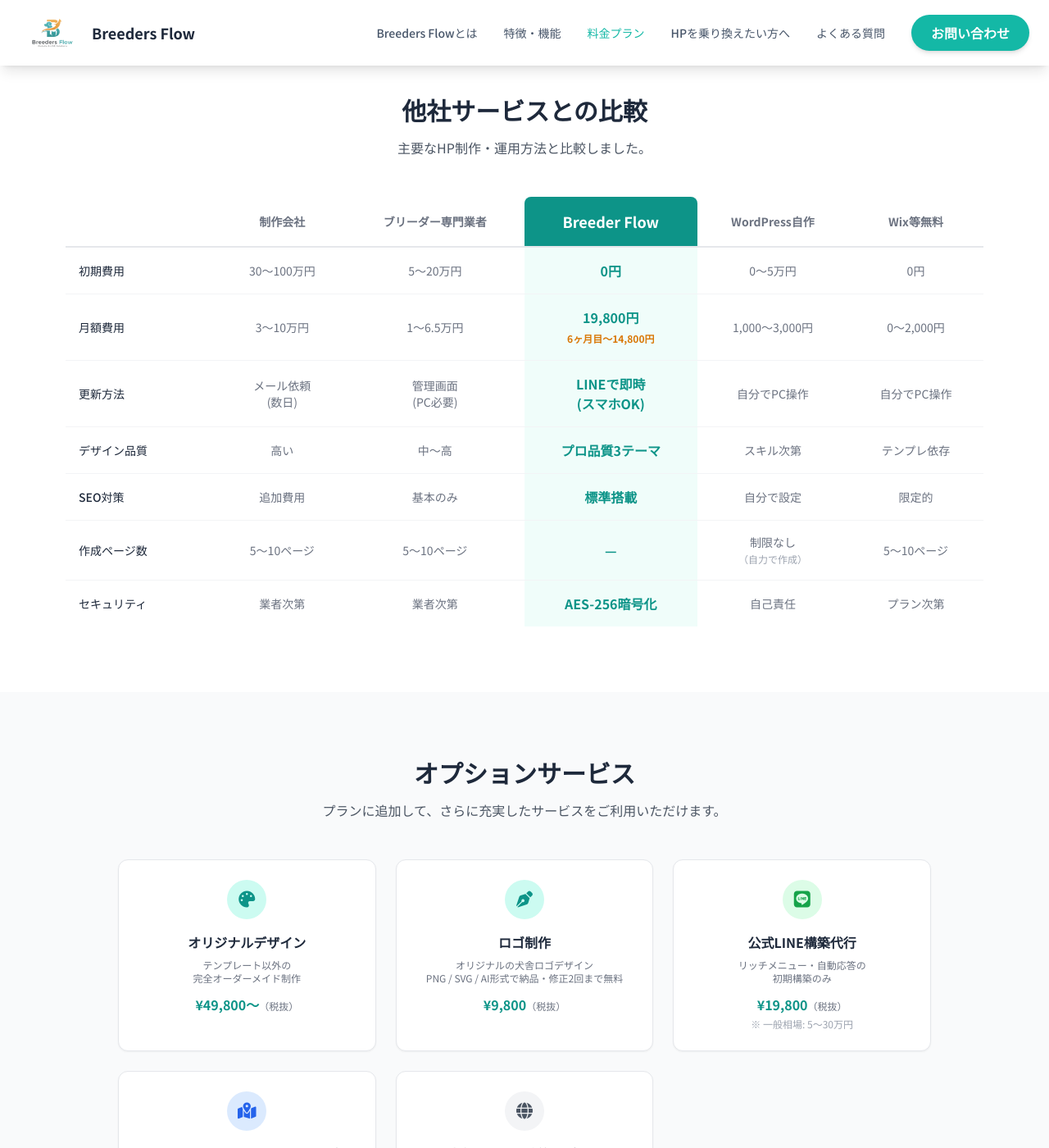
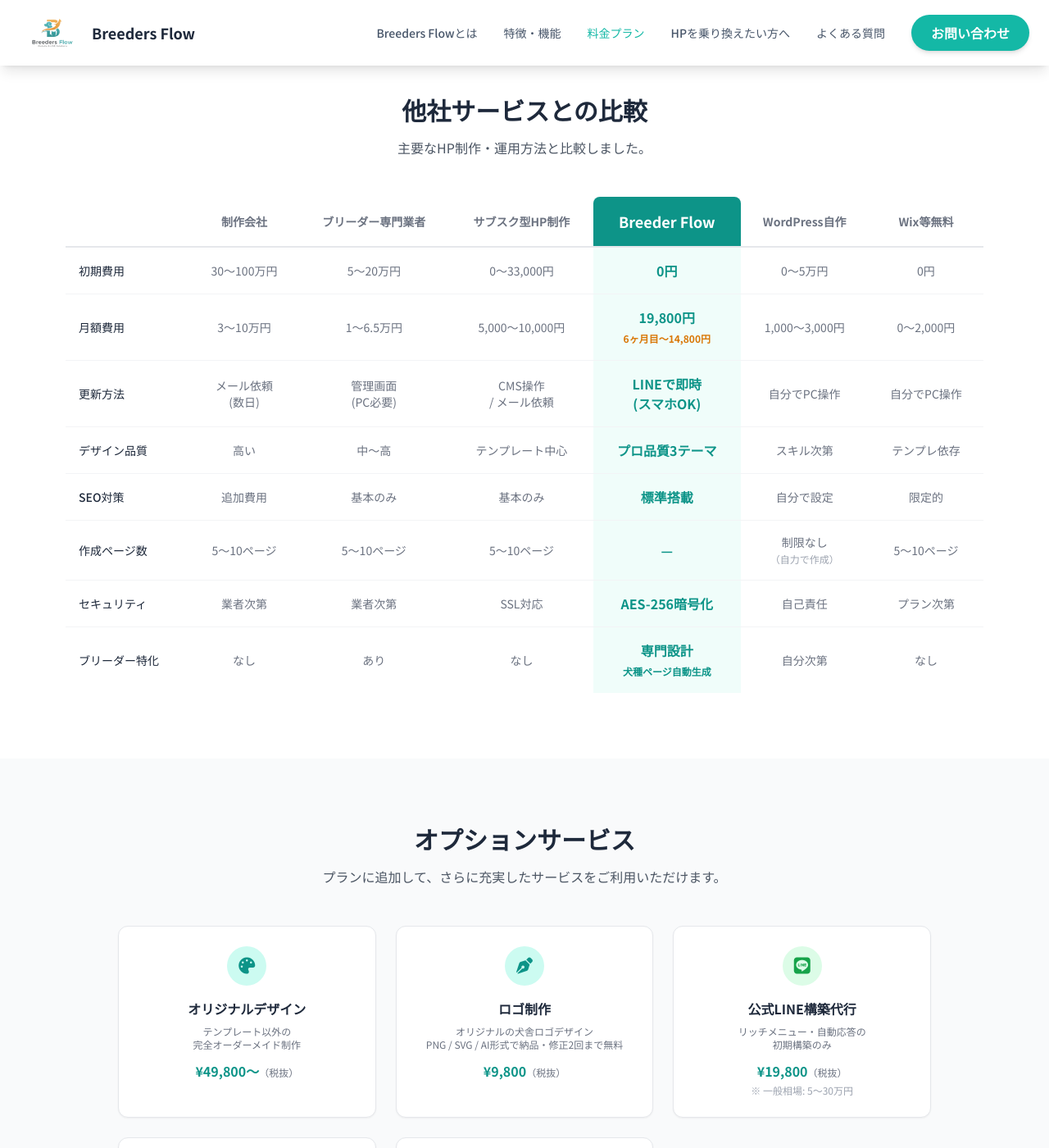
Before and after one commit to BSK-Ryo/Breeders-Flow, a Jekyll site: the page built from pricing.html, in a window 1280 px wide and 1400 px high, scrolled down 2405 px. Shown: the whole window at 82% size. Built offline with Jekyll 4.4.1, drawn with Linux system fonts in a browser that asks for light colours; nearby versions of some CDN libraries.

Commit message:
料金プランの表記統一・プランカード整列・比較表にサブスク型列追加

```diff
--- a/pricing.html
+++ b/pricing.html
@@ -61,10 +61,10 @@
     <!-- 2. Pricing Cards -->
     <section class="py-20 bg-white">
         <div class="max-w-5xl mx-auto px-4 fade-in">
-            <div class="grid md:grid-cols-2 gap-8 items-start">
+            <div class="grid md:grid-cols-2 gap-8 items-stretch">
 
                 <!-- Standard Plan -->
-                <div class="bg-white border-t-4 border-teal-600 rounded-2xl shadow-xl p-8 md:p-10 relative">
+                <div class="bg-white border-t-4 border-teal-600 rounded-2xl shadow-xl p-8 md:p-10 relative flex flex-col">
                     <div class="absolute -top-4 left-4 bg-teal-600 text-white text-sm font-bold px-4 py-1 rounded-full">おすすめ</div>
                     <div class="text-center mb-8">
                         <h2 class="text-lg font-bold mb-1 text-gray-700">スタンダードプラン</h2>
@@ -108,13 +108,13 @@
                         <div class="flex items-center gap-2 py-1.5"><i class="fa-solid fa-check text-teal-600 text-xs"></i><span class="text-sm">個人情報暗号化保護</span></div>
                         <div class="flex items-center gap-2 py-1.5"><i class="fa-solid fa-check text-teal-600 text-xs"></i><span class="text-sm">メール・LINEサポート</span></div>
                     </div>
-                    <div class="text-center">
+                    <div class="text-center mt-auto">
                         <a href="/contact/" class="inline-block bg-teal-500 hover:bg-teal-600 text-white font-bold rounded-lg px-8 py-4 text-base shadow-lg transition w-full">無料で相談する</a>
                     </div>
                 </div>
 
                 <!-- Premium Plan -->
-                <div class="bg-white border-t-4 border-amber-500 rounded-2xl shadow-xl p-8 md:p-10">
+                <div class="bg-white border-t-4 border-amber-500 rounded-2xl shadow-xl p-8 md:p-10 flex flex-col">
                     <div class="text-center mb-8">
                         <h2 class="text-lg font-bold mb-1 text-gray-700">プレミアムプラン</h2>
                         <p class="text-4xl md:text-5xl font-bold text-amber-600">¥29,800</p>
@@ -174,7 +174,7 @@
                     <div class="bg-gray-50 rounded-xl p-4 mb-8">
                         <p class="text-xs text-gray-500"><i class="fa-solid fa-circle-info text-amber-500 mr-1"></i>公式LINE構築・GBP最適化を別々に外注すると <strong>¥60,000〜150,000</strong> 相当。プレミアムなら月額に含まれています。</p>
                     </div>
-                    <div class="text-center">
+                    <div class="text-center mt-auto">
                         <a href="/contact/" class="inline-block bg-amber-500 hover:bg-amber-600 text-white font-bold rounded-lg px-8 py-4 text-base shadow-lg transition w-full">プレミアムで始める</a>
                     </div>
                 </div>
@@ -230,12 +230,13 @@
                 <p class="text-gray-600">主要なHP制作・運用方法と比較しました。</p>
             </div>
             <div class="overflow-x-auto fade-in">
-                <table class="w-full min-w-[700px] text-sm border-collapse">
+                <table class="w-full min-w-[900px] text-sm border-collapse">
                     <thead>
                         <tr>
-                            <th class="p-4 text-left border-b-2 border-gray-200 w-1/6"></th>
+                            <th class="p-4 text-left border-b-2 border-gray-200"></th>
                             <th class="p-4 text-center border-b-2 border-gray-200 text-gray-500">制作会社</th>
                             <th class="p-4 text-center border-b-2 border-gray-200 text-gray-500">ブリーダー専門業者</th>
+                            <th class="p-4 text-center border-b-2 border-gray-200 text-gray-500">サブスク型HP制作</th>
                             <th class="p-4 text-center border-b-2 bg-teal-600 text-white rounded-t-lg font-bold"><span class="text-lg">Breeder Flow</span></th>
                             <th class="p-4 text-center border-b-2 border-gray-200 text-gray-500">WordPress自作</th>
                             <th class="p-4 text-center border-b-2 border-gray-200 text-gray-500">Wix等無料</th>
@@ -246,6 +247,7 @@
                             <td class="p-4 font-medium">初期費用</td>
                             <td class="p-4 text-center text-gray-500">30〜100万円</td>
                             <td class="p-4 text-center text-gray-500">5〜20万円</td>
+                            <td class="p-4 text-center text-gray-500">0〜33,000円</td>
                             <td class="p-4 text-center font-bold text-teal-600 bg-teal-50 text-base">0円</td>
                             <td class="p-4 text-center text-gray-500">0〜5万円</td>
                             <td class="p-4 text-center text-gray-500">0円</td>
@@ -254,6 +256,7 @@
                             <td class="p-4 font-medium">月額費用</td>
                             <td class="p-4 text-center text-gray-500">3〜10万円</td>
                             <td class="p-4 text-center text-gray-500">1〜6.5万円</td>
+                            <td class="p-4 text-center text-gray-500">5,000〜10,000円</td>
                             <td class="p-4 text-center font-bold text-teal-600 bg-teal-50 text-base">19,800円<br><span class="text-xs text-amber-600">6ヶ月目〜14,800円</span></td>
                             <td class="p-4 text-center text-gray-500">1,000〜3,000円</td>
                             <td class="p-4 text-center text-gray-500">0〜2,000円</td>
@@ -262,6 +265,7 @@
                             <td class="p-4 font-medium">更新方法</td>
                             <td class="p-4 text-center text-gray-500">メール依頼<br>(数日)</td>
                             <td class="p-4 text-center text-gray-500">管理画面<br>(PC必要)</td>
+                            <td class="p-4 text-center text-gray-500">CMS操作<br>/ メール依頼</td>
                             <td class="p-4 text-center font-bold text-teal-600 bg-teal-50 text-base">LINEで即時<br>(スマホOK)</td>
                             <td class="p-4 text-center text-gray-500">自分でPC操作</td>
                             <td class="p-4 text-center text-gray-500">自分でPC操作</td>
@@ -270,6 +274,7 @@
                             <td class="p-4 font-medium">デザイン品質</td>
                             <td class="p-4 text-center text-gray-500">高い</td>
                             <td class="p-4 text-center text-gray-500">中〜高</td>
+                            <td class="p-4 text-center text-gray-500">テンプレート中心</td>
                             <td class="p-4 text-center font-bold text-teal-600 bg-teal-50 text-base">プロ品質3テーマ</td>
                             <td class="p-4 text-center text-gray-500">スキル次第</td>
                             <td class="p-4 text-center text-gray-500">テンプレ依存</td>
@@ -277,6 +282,7 @@
                         <tr class="border-b border-gray-100">
                             <td class="p-4 font-medium">SEO対策</td>
                             <td class="p-4 text-center text-gray-500">追加費用</td>
+                            <td class="p-4 text-center text-gray-500">基本のみ</td>
                             <td class="p-4 text-center text-gray-500">基本のみ</td>
                             <td class="p-4 text-center font-bold text-teal-600 bg-teal-50 text-base">標準搭載</td>
                             <td class="p-4 text-center text-gray-500">自分で設定</td>
@@ -286,17 +292,28 @@
                             <td class="p-4 font-medium">作成ページ数</td>
                             <td class="p-4 text-center text-gray-500">5〜10ページ</td>
                             <td class="p-4 text-center text-gray-500">5〜10ページ</td>
+                            <td class="p-4 text-center text-gray-500">5〜10ページ</td>
                             <td class="p-4 text-center font-bold text-teal-600 bg-teal-50 text-base">—</td>
                             <td class="p-4 text-center text-gray-500">制限なし<br><span class="text-xs text-gray-400">（自力で作成）</span></td>
                             <td class="p-4 text-center text-gray-500">5〜10ページ</td>
                         </tr>
-                        <tr>
+                        <tr class="border-b border-gray-100">
                             <td class="p-4 font-medium">セキュリティ</td>
                             <td class="p-4 text-center text-gray-500">業者次第</td>
                             <td class="p-4 text-center text-gray-500">業者次第</td>
+                            <td class="p-4 text-center text-gray-500">SSL対応</td>
                             <td class="p-4 text-center font-bold text-teal-600 bg-teal-50 text-base">AES-256暗号化</td>
                             <td class="p-4 text-center text-gray-500">自己責任</td>
                             <td class="p-4 text-center text-gray-500">プラン次第</td>
+                        </tr>
+                        <tr>
+                            <td class="p-4 font-medium">ブリーダー特化</td>
+                            <td class="p-4 text-center text-gray-500">なし</td>
+                            <td class="p-4 text-center text-gray-500">あり</td>
+                            <td class="p-4 text-center text-gray-500">なし</td>
+                            <td class="p-4 text-center font-bold text-teal-600 bg-teal-50 text-base">専門設計<br><span class="text-xs text-teal-600">犬種ページ自動生成</span></td>
+                            <td class="p-4 text-center text-gray-500">自分次第</td>
+                            <td class="p-4 text-center text-gray-500">なし</td>
                         </tr>
                     </tbody>
                 </table>
```
Also changed, not shown: index.html (+25 -7 lines).
